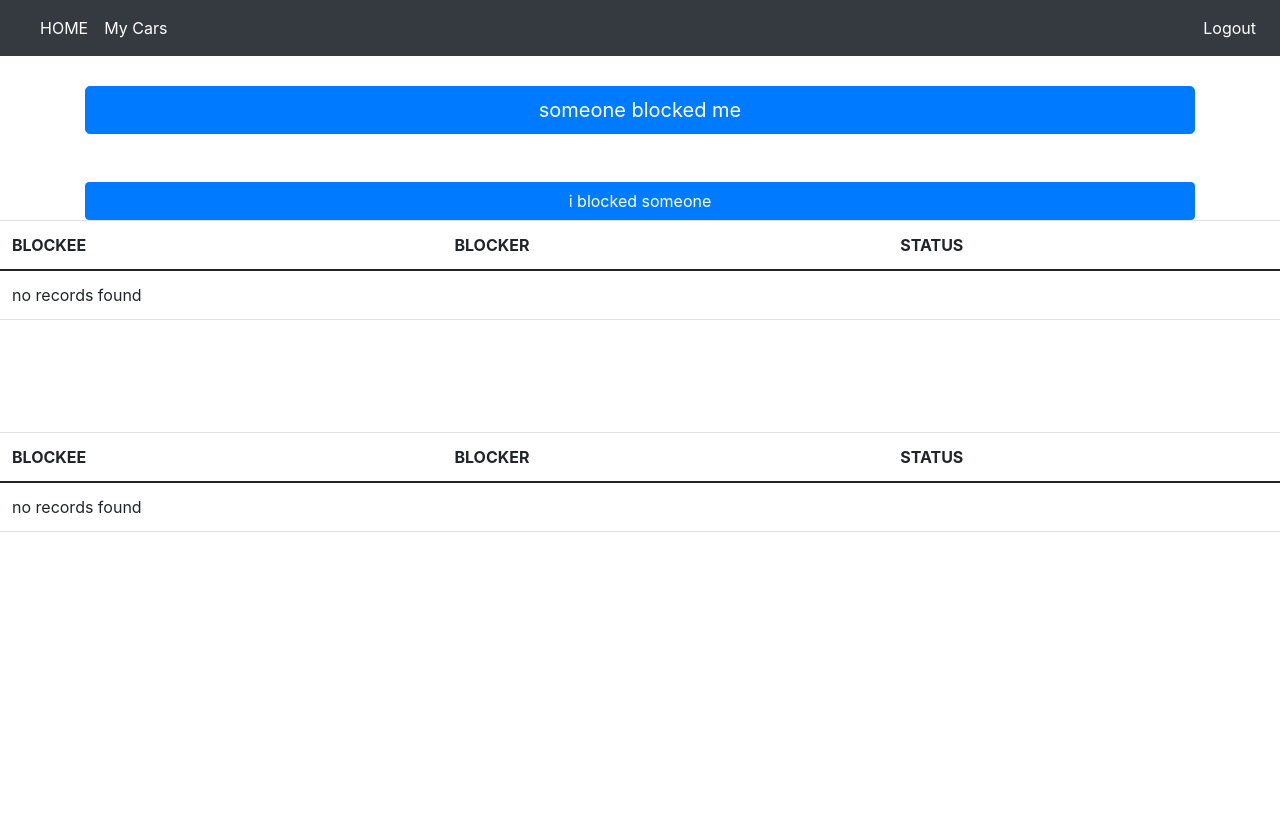
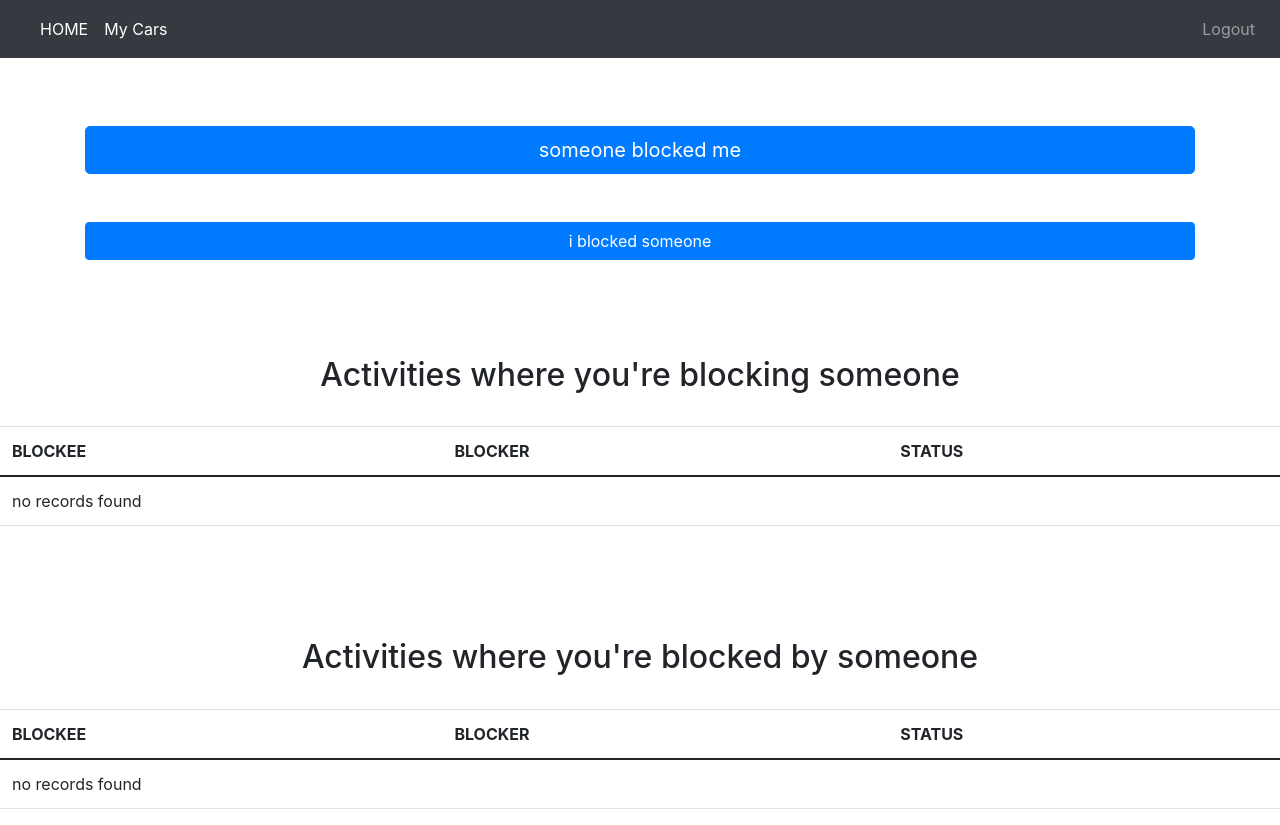
Before and after one commit to sergiu1spiridon/Netrom-WhoBlockedMe, a Symfony app: template templates/main_page.html.twig in a window 1280 px wide. Before the commit the page ends 532 px from the top, so only its background shows below. Run offline with Twig, Linux system fonts and the light colour scheme; the template is opened without the code that fills it, so the values that code supplies are empty; some libraries are stand-ins or nearby versions.

Commit message:
final updates

```diff
--- a/src/Controller/LicencePlateController.php
+++ b/src/Controller/LicencePlateController.php
@@ -65,12 +65,12 @@ class LicencePlateController extends AbstractController
                 ->findOneByBlocker($licencePlate->getPlateNumber());
 
             if ($activityByBlocker != null) {
-                echo ("show " . $userService->getCurrentUserMail());
+//                echo ("show " . $userService->getCurrentUserMail());
                 $mailerService->sendGetCarEmail($userService->getCurrentUserMail(), $activityByBlocker->getBlocker());
                 $activityByBlocker->setStatus(1);
 
                 $entityManager->flush();
-                $this->addFlash("warning", $licencePlate->getPlateNumber());
+                $this->addFlash("warning", $licencePlate->getPlateNumber() . 'is blocking someone');
             }
 
             return $this->redirectToRoute('licence_plates_of_user');
--- a/src/Controller/MainController.php
+++ b/src/Controller/MainController.php
@@ -172,10 +172,10 @@ class MainController extends AbstractController
 
     }
 
-    #[Route('/{blocker}/{blockee}', name: 'call_driver' , methods: ['POST'])]
+    #[Route('/{blocker}/{blockee}/{id}', name: 'call_driver' , methods: ['GET'])]
     public function callForUserOfCar(string $blocker, string $blockee, MailerService $mailerService,
                                      LicencePlateService $licencePlateService, UserService $userService,
-                                     ActivitiesService $activitiesService): Response
+                                     ActivitiesService $activitiesService)
     {
 
         $activity = $activitiesService->findByComposedId($blocker, $blockee);
--- a/src/Form/ActivityBlockeeType.php
+++ b/src/Form/ActivityBlockeeType.php
@@ -19,6 +19,7 @@ class ActivityBlockeeType extends ActivityType
                     'required'   => false,
                     'empty_data' => $licencePlate,
                     'attr' => array(
+                        'readonly' => true,
                         'placeholder' => $licencePlate
                     )
                 ])
--- a/src/Form/ActivityType.php
+++ b/src/Form/ActivityType.php
@@ -42,6 +42,7 @@ class ActivityType  extends AbstractType
                 'required'   => false,
                 'empty_data' => $licencePlate,
                 'attr' => array(
+                    'readonly' => true,
                     'placeholder' => $licencePlate
                 )
                 ])
--- a/templates/activity/new.html.twig
+++ b/templates/activity/new.html.twig
@@ -3,6 +3,7 @@
 {% block title %}New activity{% endblock %}
 
 {% block body %}
+    <br><br><br>
     <h1>Create new Activity</h1>
 
     {{ include('activity/_form.html.twig') }}
--- a/templates/licence_plate/edit.html.twig
+++ b/templates/licence_plate/edit.html.twig
@@ -3,6 +3,7 @@
 {% block title %}Edit LicencePlate{% endblock %}
 
 {% block body %}
+    <br><br><br>
     <h1>Edit LicencePlate</h1>
 
     {{ include('licence_plate/_form.html.twig', {'button_label': 'Update'}) }}
--- a/templates/licence_plate/index.html.twig
+++ b/templates/licence_plate/index.html.twig
@@ -3,6 +3,7 @@
 {% block title %}LicencePlate index{% endblock %}
 
 {% block body %}
+    <br><br><br>
     <h1>LicencePlate index</h1>
 
     <table class="table">
--- a/templates/licence_plate/new.html.twig
+++ b/templates/licence_plate/new.html.twig
@@ -3,6 +3,7 @@
 {% block title %}New LicencePlate{% endblock %}
 
 {% block body %}
+    <br><br><br>
     <h1>Create new LicencePlate</h1>
 
     {{ include('licence_plate/_form.html.twig') }}
--- a/templates/licence_plate/show.html.twig
+++ b/templates/licence_plate/show.html.twig
@@ -3,6 +3,7 @@
 {% block title %}LicencePlate{% endblock %}
 
 {% block body %}
+    <br><br><br>
     <h1>LicencePlate</h1>
 
     <table class="table">
--- a/templates/main_page.html.twig
+++ b/templates/main_page.html.twig
@@ -3,11 +3,16 @@
 {% block title %} Main Page {% endblock %}
 
 {% block body %}
+    <br><br><br><br>
     <div class="container">
         <a class="btn btn-primary btn-lg btn-block" href={{ path('i_was_blocked') }}>someone blocked me</a>
         <br><br>
         <a class="btn btn-primary brn-lg btn-block" href={{ path('i_blocked') }}>i blocked someone</a>
     </div>
+
+    <br><br><br><br>
+    <h2 style="text-align: center">Activities where you're blocking someone</h2>
+    <br>
 
     <table class="table">
         <thead>
@@ -31,7 +36,11 @@
         {% endfor %}
         </tbody>
     </table>
+
     <br><br><br><br>
+    <h2 style="text-align: center">Activities where you're blocked by someone</h2>
+    <br>
+
     <table class="table">
         <thead>
         <tr>
@@ -48,9 +57,8 @@
                 <td>{{ activity.status }}</td>
                 <td>{{ include('activity/_activity_delete_form.html.twig') }}</td>
                 <td>
-                    <form method="post" action="{{ path('call_driver', {'blocker' : activity.blocker, 'blockee' : activity.blockee}) }}">
-                        <input type="hidden" name="_token" value="{{ csrf_token('delete' ~ activity.blocker ~ activity.blockee) }}">
-                        <button class="btn">summon your blocker</button>
+                    <form method="get" action="{{ path('call_driver', {'blocker' : activity.blocker, 'blockee' : activity.blockee, 'id' : 0}) }}">
+                        <button class="btn">contact your blocker</button>
                     </form>
                 </td>
             </tr>
--- a/templates/navbar.html.twig
+++ b/templates/navbar.html.twig
@@ -15,7 +15,7 @@
 <body>
 
 <!-- navbar -->
-<nav class="navbar navbar-expand-sm bg-dark navbar-dark">
+<nav class="navbar navbar-expand-sm bg-dark navbar-dark fixed-top">
     <a class="navbar-brand" href="/"></a>
     <!-- left side -->
     <ul class="navbar-nav mr-auto">
@@ -32,7 +32,10 @@
     <ul class="navbar-nav ml-auto">
         {% if (route_name != "app_login") and (route_name != "app_register") %}
             <li {% if route_name != "app_logout" %} class="nav-item active" {% else %} class="nav-item" {% endif %} >
-                <a class="nav-link" href="{{ path('app_logout') }}" onclick="return confirm('are u sure?')">Logout</a>
+{#                <a class="nav-link" href="{{ path('app_logout') }}" onclick="return confirm('are u sure?')">Logout</a>#}
+                <form method="get" action="{{ path('app_logout') }}" onsubmit="return confirm('are u sure?');">
+                    <button class="btn nav-link">Logout</button>
+                </form>
             </li>
         {% else %}
             <li {% if route_name != "app_login" %} class="nav-item active" {% else %} class="nav-item" {% endif %} >
--- a/templates/security/login.html.twig
+++ b/templates/security/login.html.twig
@@ -3,6 +3,7 @@
 {% block title %}Log in!{% endblock %}
 
 {% block body %}
+    <br><br><br>
 <form method="post">
     {% if error %}
         <div class="alert alert-danger">{{ error.messageKey|trans(error.messageData, 'security') }}</div>
--- a/templates/users/register.html.twig
+++ b/templates/users/register.html.twig
@@ -3,6 +3,7 @@
 {% block title %}New LicencePlate{% endblock %}
 
 {% block body %}
+    <br><br><br>
     <h1>Create new User</h1>
 
     {{ include('licence_plate/_form.html.twig') }}
```
